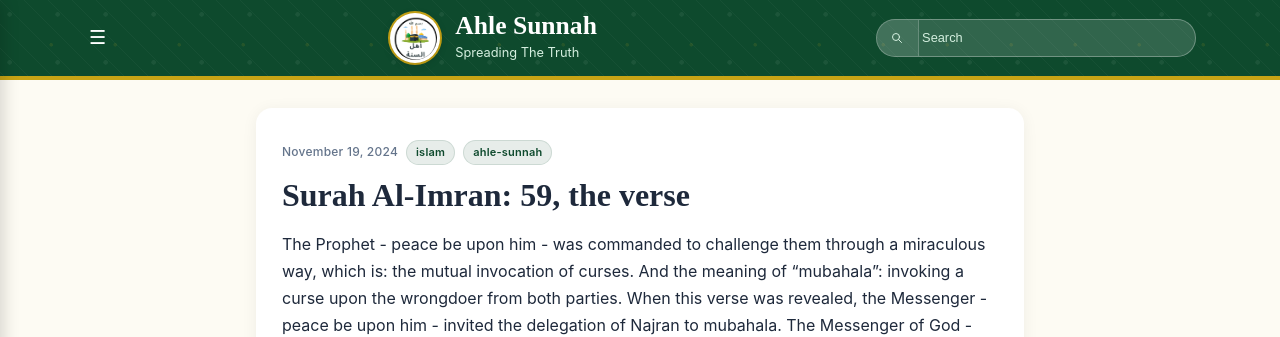
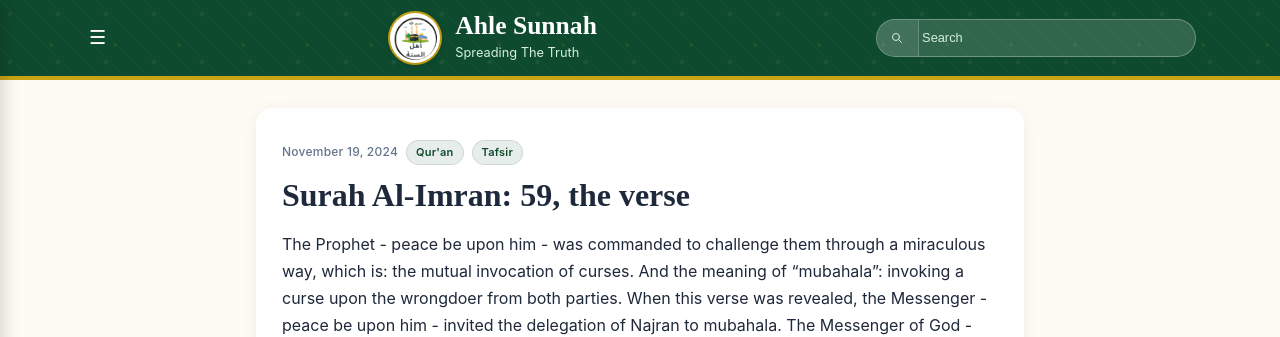
Before and after one commit to Fali17/ahlesunnah, a Jekyll site: the page built from _posts/2024-11-19-surah-al-imran-59-the-verse.md, in a window 1280 px wide and 1384 px high. Shown: the top 337 px of the window. Built offline with Jekyll 4.4.1, drawn with Linux system fonts in a browser that asks for light colours.

Commit message:
Update 2024-11-19-surah-al-imran-59-the-verse.md

```diff
--- a/_posts/2024-11-19-surah-al-imran-59-the-verse.md
+++ b/_posts/2024-11-19-surah-al-imran-59-the-verse.md
@@ -2,7 +2,7 @@
 layout: post
 title: "Surah Al-Imran: 59, the verse"
 date: 2024-11-19 21:47:00 +0000
-tags: [islam, ahle-sunnah]
+tags: [Qur'an,Tafsir]
 ---
 
 The Prophet - peace be upon him - was commanded to challenge them through a miraculous way, which is: the mutual invocation of curses. And the meaning of "mubahala": invoking a curse upon the wrongdoer from both parties. When this verse was revealed, the Messenger - peace be upon him - invited the delegation of Najran to mubahala. The Messenger of God - peace be upon him - came out carrying Al-Hussein, holding the hand of Al-Hasan, with Fatimah walking behind him, and Ali behind her, and he said to them: When I pray, say "Amen." The bishop of Najran said: O Christians: I see so birght and lighted faces that, if they asked God to move a mountain from its place, He would do so. So do not invoke curses and be destroyed, leaving no Christian on the face of the earth until the Day of Judgment. Then they accepted the tribute and left. The Messenger of God - peace be upon him - said: "By the One in whose hand is my soul, the punishment had descended upon the people of Najran, and if they had invoked curses, they would have been transformed into apes and pigs, and the valley would have been set ablaze against them, and God would have eradicated Najran and its people, even the birds on the trees, and the year would not have passed over the Christians until they perished". (Tafsir Tabari)
```
